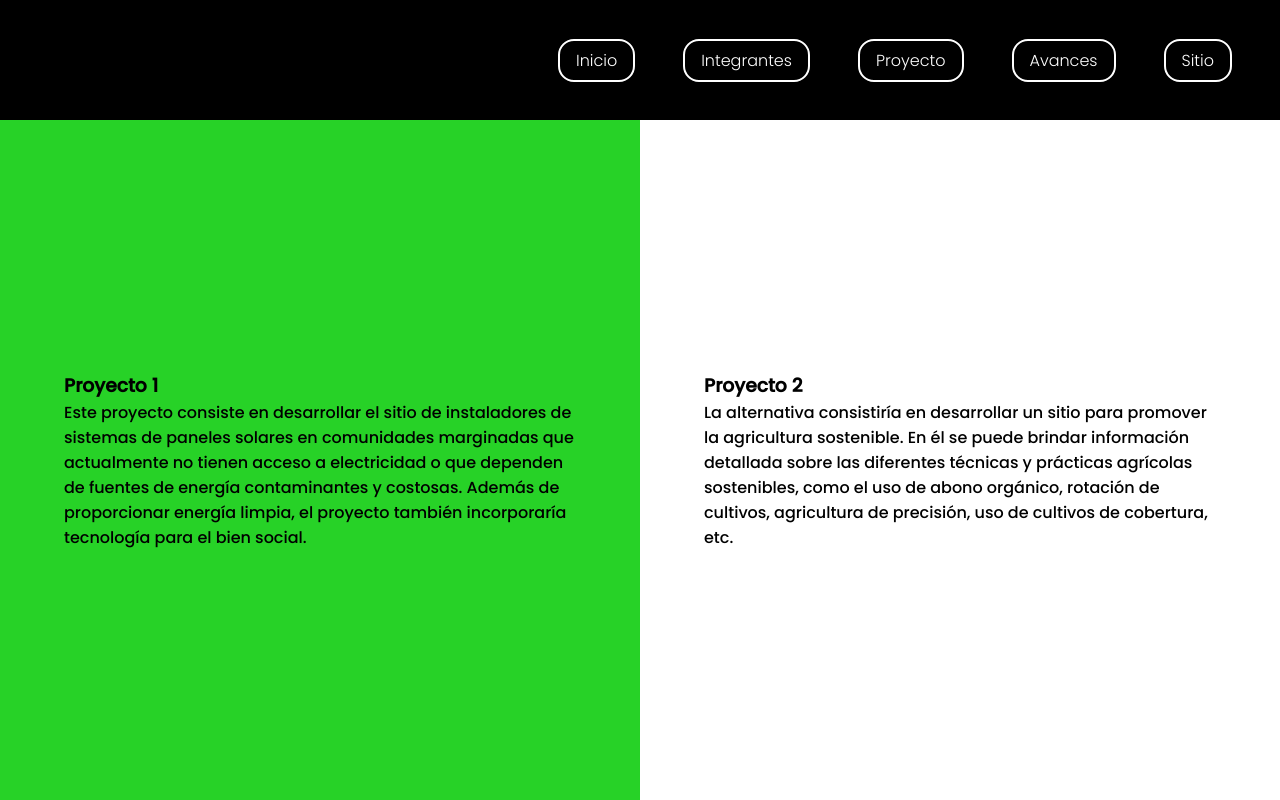
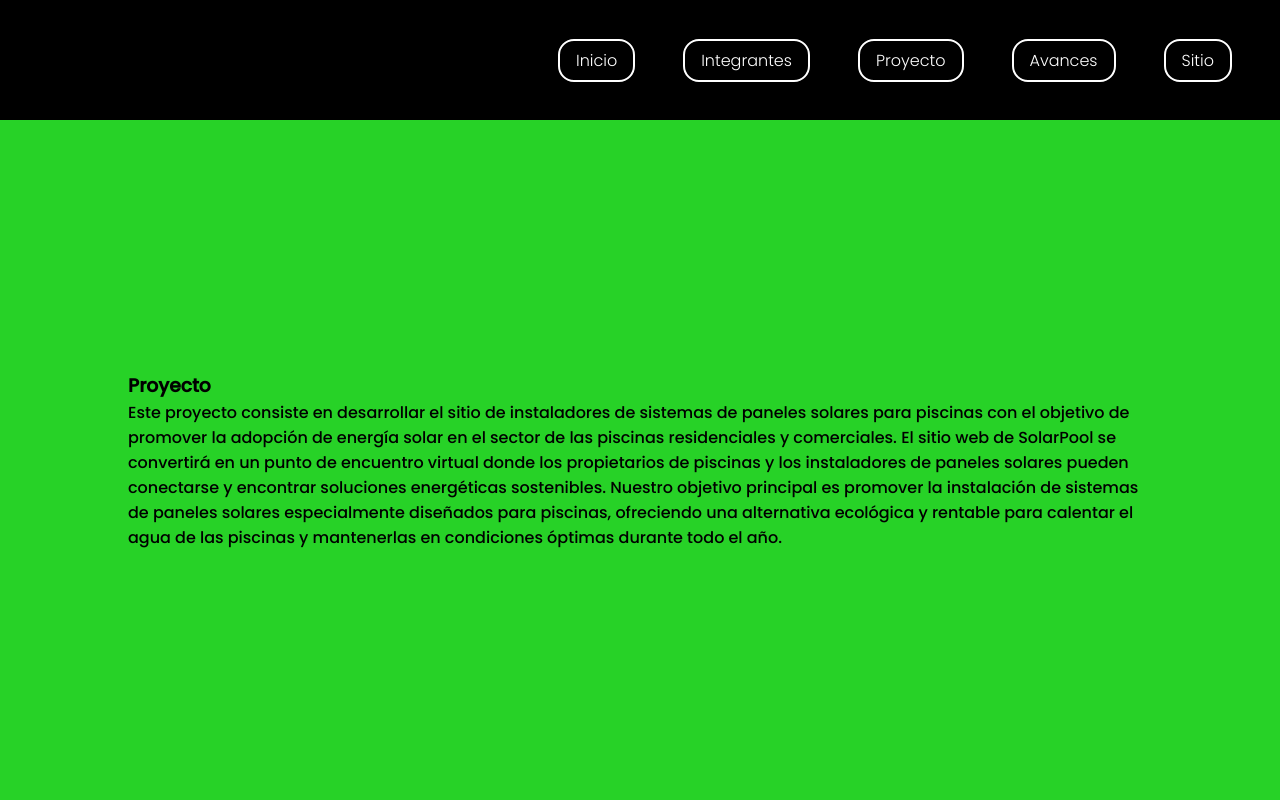
Before and after one commit to valenspinaci/sitio-grupo1-cvs, a plain HTML site: page proyecto.html in a window 1280 px wide. Drawn offline with Linux system fonts and the light colour scheme.

Commit message:
Detalles finales

```diff
--- a/proyecto.html
+++ b/proyecto.html
@@ -41,20 +41,10 @@
         <div class="div_proyecto1">
             <div class="contenedor_texto1">
                 <h3>
-                    Proyecto 1
+                    Proyecto
                 </h3>
                 <p>
-                    Este proyecto consiste en desarrollar el sitio de instaladores de sistemas de paneles solares en comunidades marginadas que actualmente no tienen acceso a electricidad o que dependen de fuentes de energía contaminantes y costosas. Además de proporcionar energía limpia, el proyecto también incorporaría tecnología para el bien social.
-                </p>
-            </div>
-        </div>
-        <div class="div_proyecto2">
-            <div class="contenedor_texto2">
-                <h3>
-                    Proyecto 2
-                </h3>
-                <p>
-                    La alternativa consistiría en desarrollar un sitio para promover la agricultura sostenible. En él se puede brindar información detallada sobre las diferentes técnicas y prácticas agrícolas sostenibles, como el uso de abono orgánico, rotación de cultivos, agricultura de precisión, uso de cultivos de cobertura, etc.
+                    Este proyecto consiste en desarrollar el sitio de instaladores de sistemas de paneles solares para piscinas con el objetivo de promover la adopción de energía solar en el sector de las piscinas residenciales y comerciales. El sitio web de SolarPool se convertirá en un punto de encuentro virtual donde los propietarios de piscinas y los instaladores de paneles solares pueden conectarse y encontrar soluciones energéticas sostenibles. Nuestro objetivo principal es promover la instalación de sistemas de paneles solares especialmente diseñados para piscinas, ofreciendo una alternativa ecológica y rentable para calentar el agua de las piscinas y mantenerlas en condiciones óptimas durante todo el año.
                 </p>
             </div>
         </div>
```
Also changed, not shown: index.html (+0 -1 lines), sitio.html (+1 -1 lines).
